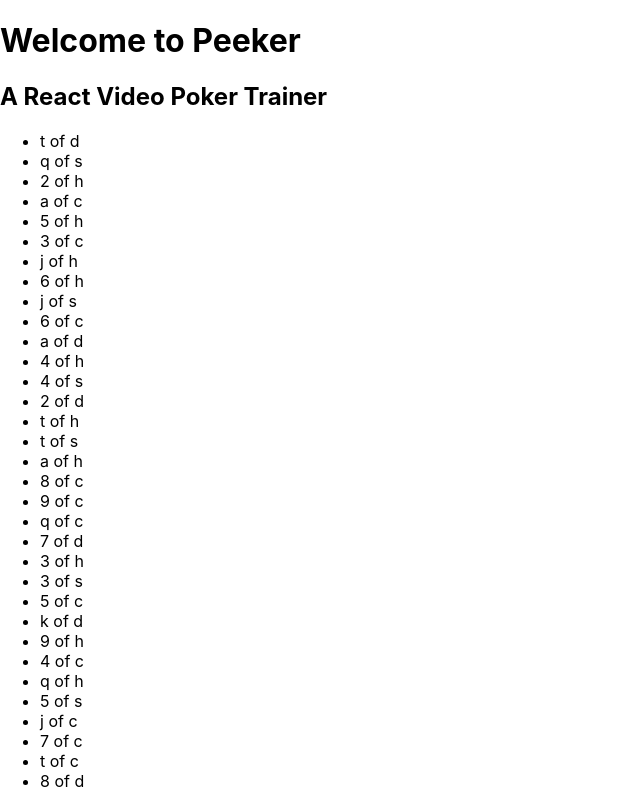
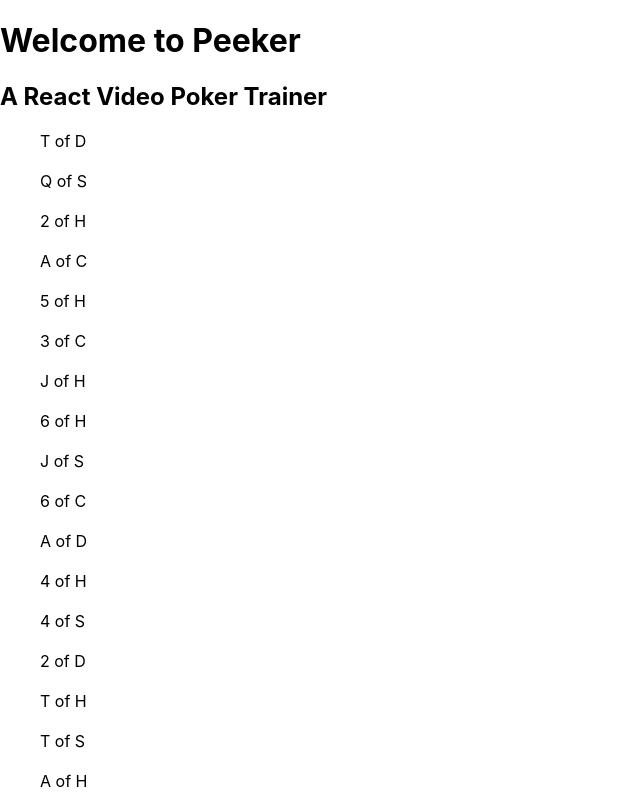
Before and after one commit to patrickrgrady81/Peeker-front, a React (Create React App) app: page / in a window 1280 px wide. Shown: the top 792 px of the page, without its empty margins (0-640 px from the left). Built offline with nearby package versions, Linux system fonts and the light colour scheme.

Commit message:
Updated folder structure added styles to remove bullets

```diff
--- a/package.json
+++ b/package.json
@@ -8,7 +8,8 @@
     "@testing-library/user-event": "^7.1.2",
     "react": "^16.13.1",
     "react-dom": "^16.13.1",
-    "react-scripts": "3.4.1"
+    "react-scripts": "3.4.1",
+    "styled-components": "^5.1.0"
   },
   "scripts": {
     "start": "react-scripts start",
--- a/src/components/app/App.js
+++ b/src/components/app/App.js
@@ -1,6 +1,8 @@
 import React, { Component } from 'react';
 import './App.css';
-import Deck from './Deck.js';
+import '../deck/Deck.css';
+import '../card/Card.css';
+import Deck from '../deck/Deck.js';
 
 // eslint-disable-next-line
 // const deck = new Deck();
--- a/src/components/app/Card.js
+++ b/src/components/card/Card.js
@@ -9,7 +9,7 @@ export default class Card extends Component {
   render() {
     return (
       <div>
-        {`${this.props.card.v} of ${this.props.card.s}`}
+          {`${this.props.card.v} of ${this.props.card.s}`}
       </div>
     )
   }
--- /dev/null
+++ b/src/components/deck/Deck.css
@@ -0,0 +1,3 @@
+.noBullet {
+  list-style: none;
+}
--- a/src/components/app/Deck.js
+++ b/src/components/deck/Deck.js
@@ -1,13 +1,12 @@
-import Card from "./Card";
+import Card from "../card/Card";
 import React, { Component } from 'react'
-
 
 export default class Deck extends Component {
   constructor() {
     super();
     this.state = {};
 
-    this.debug = true;
+    this.debug = false;
     this.cards = [];
 
     this.createDeck();
@@ -17,17 +16,19 @@ export default class Deck extends Component {
 
   render() {
     return (
-      <ul>
-      {this.cards.map((card, i) => {
-        return <li key={i}><Card card={card}/></li>
-      })}
-      </ul>
+      <div>
+        <ul className="noBullet">
+          {this.cards.map((card, i) => {
+            return <div><li key={i}><Card card={card}/></li><br /></div>
+          })}
+        </ul>
+      </div>
     );
   }
 
   createDeck() {
-    const suits = ['h', 'd', 'c', 's'];
-    const vals = ['a', '2', '3', '4', '5', '6', '7', '8', '9', 't', 'j', 'q', 'k']
+    const suits = ['H', 'D', 'C', 'S'];
+    const vals = ['A', '2', '3', '4', '5', '6', '7', '8', '9', 'T', 'J', 'Q', 'K']
 
     for (let i = 0; i < suits.length; i++) {
       for (let j = 0; j < vals.length; j++) {
```
Also changed, not shown: src/components/card/Card.css (added), 2 other files (tests, documents, lock files or other folders).
